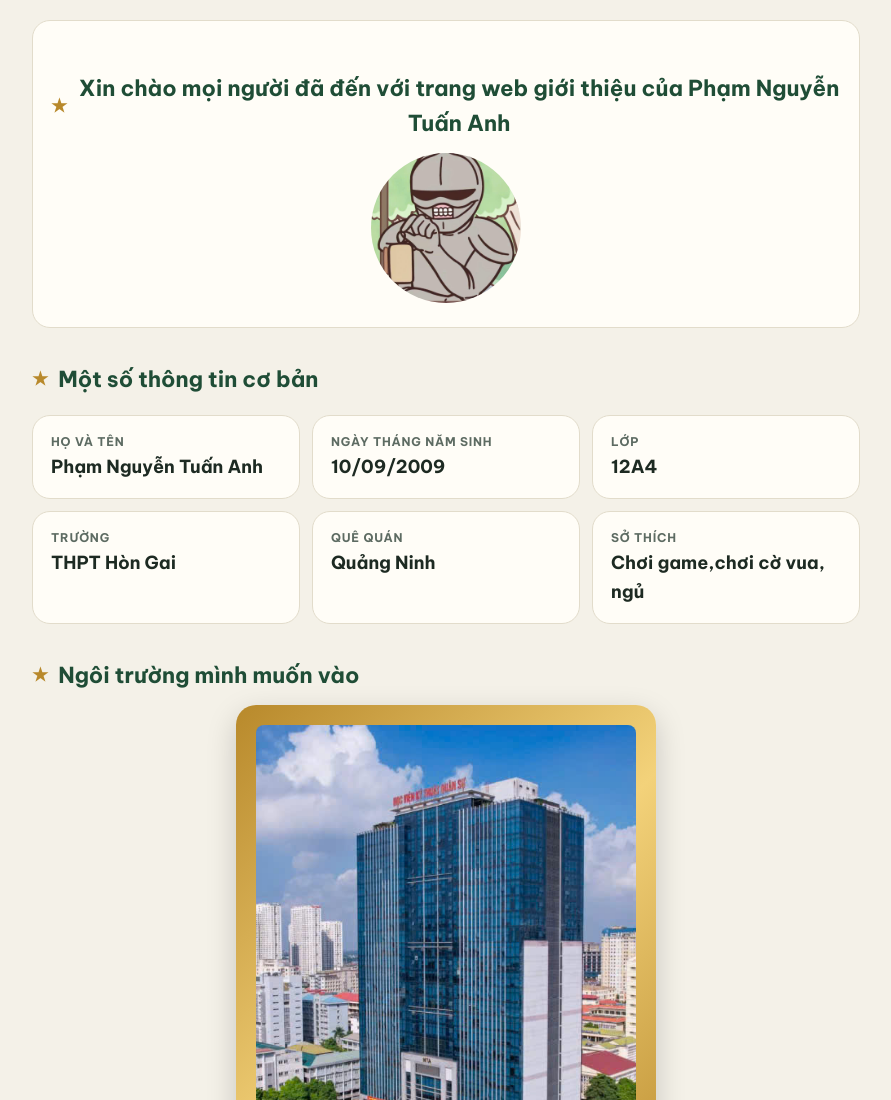
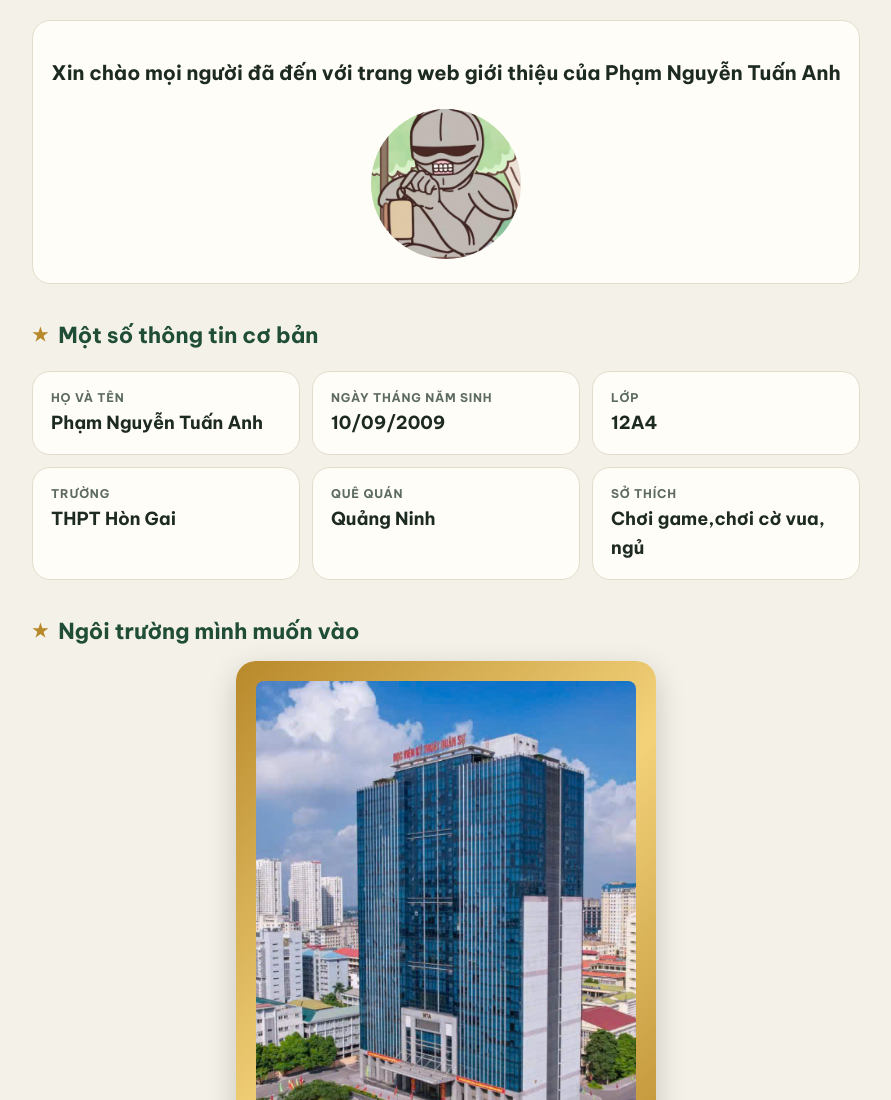
Before and after one commit to Tuananh1009-tech/Gioi-thieu-ban-than, a plain HTML site: page index.html in a window 1280 px wide. Shown: the top 1100 px of the page, without its empty margins (194-1085 px from the left). Drawn offline with Linux system fonts and the light colour scheme.

Commit message:
Update index.html

```diff
--- a/index.html
+++ b/index.html
@@ -51,7 +51,7 @@ input[type=file]{display:none}
 
 
 <div class="card" style="text-align: center;">
-    <h2>Xin chào mọi người đã đến với trang web giới thiệu của Phạm Nguyễn Tuấn Anh</h2>
+    <h3 style="font-size: 20px;">Xin chào mọi người đã đến với trang web giới thiệu của Phạm Nguyễn Tuấn Anh</h3>
     <img src="Anh2.jpg" style="width: 150px; border-radius: 50%;">
 </div>
   <h2><b>Một số thông tin cơ bản</b></h2>
```
